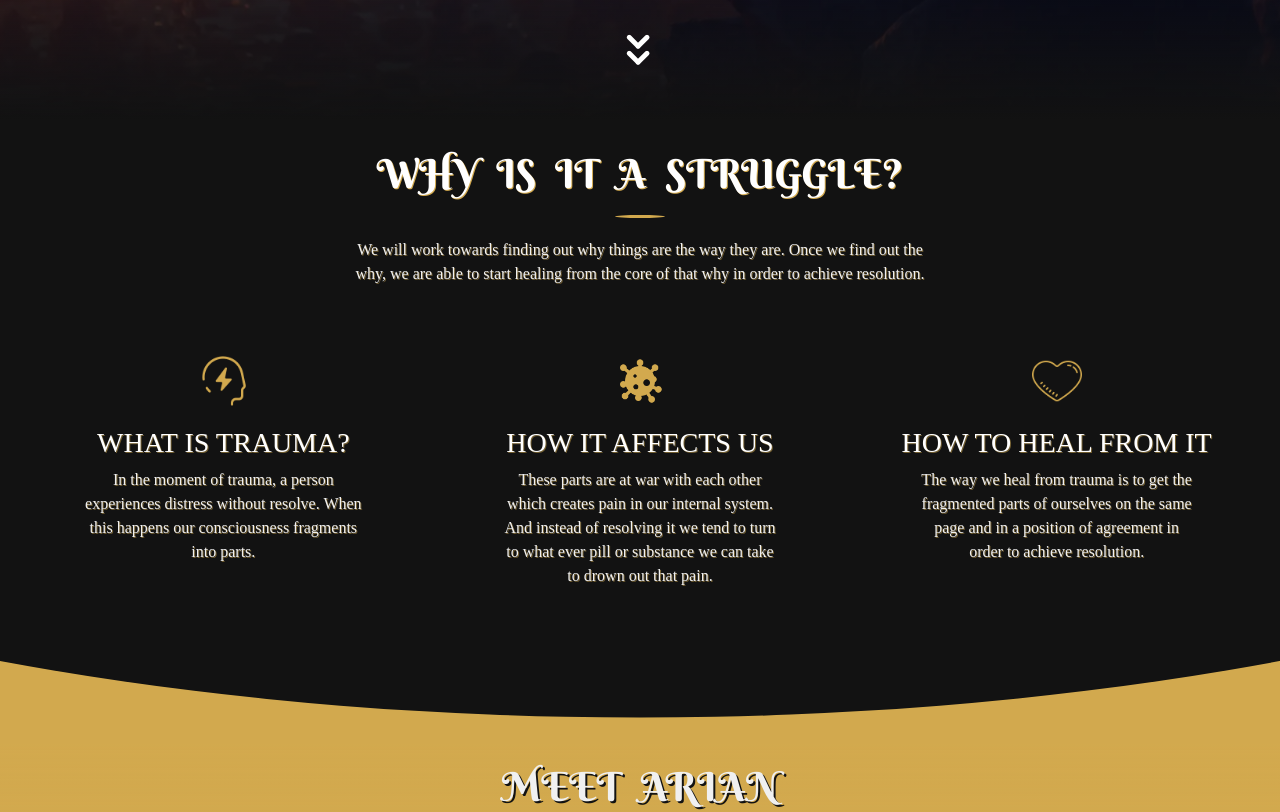
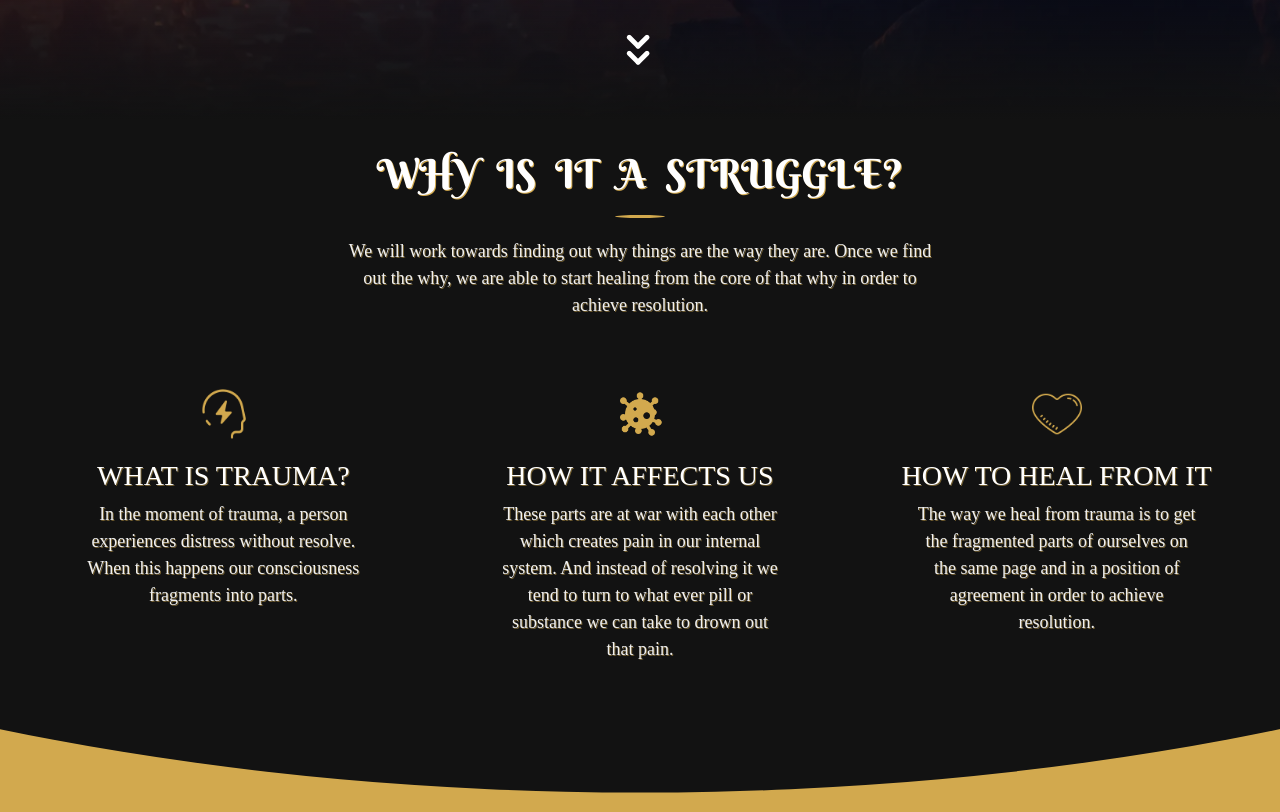
Before and after one commit to ariansamouiehome/life-coaching, a Next.js app: page / in a window 1280 px wide. Shown: the part 680-1492 px from the top of the page. Built offline with nearby package versions, Linux system fonts and the light colour scheme; a web font is replaced by a local one.

Commit message:
increased body copt font size

```diff
--- a/components/BackImageFloatingContent/index.scss
+++ b/components/BackImageFloatingContent/index.scss
@@ -80,10 +80,13 @@
     .body-copy {
       font-family: $brand-font-copy-one;
       color: $brand-white;
-      font-size: 18px;
+      font-size: 19px;
       text-shadow: 1px 1px $brand-black;
       transition: 1s;
       transition-delay: 0.6s;
+      @include media-breakpoint-up(sm) {
+        font-size: 18px;
+      }
 
       .clickable {
         display: inline-block;
--- a/components/ColumnInfoImage/index.scss
+++ b/components/ColumnInfoImage/index.scss
@@ -70,6 +70,10 @@
       font-family: $brand-font-copy-one;
       color: $brand-white;
       text-shadow: 1px 1px rgba($brand-color-one, 0.5);
+      font-size: 19px;
+      @include media-breakpoint-up(xs) {
+        font-size: 18px;
+      }
     }
   }
 
@@ -103,6 +107,10 @@
       font-family: $brand-font-copy-one;
       color: $brand-white;
       text-shadow: 1px 1px rgba($brand-color-one, 0.5);
+      font-size: 19px;
+      @include media-breakpoint-up(xs) {
+        font-size: 18px;
+      }
     }
 
     .inner-content-each-footer {
--- a/components/FullWidthImageTextBanner/index.scss
+++ b/components/FullWidthImageTextBanner/index.scss
@@ -95,10 +95,11 @@
       color: $white;
       font-family: $brand-font-heading-one;
       word-spacing: 10px;
-      text-shadow: 2px 2px $brand-black;
+      text-shadow: 1px 1px $brand-black;
       font-size: 35px;
       @include media-breakpoint-up(sm) {
         font-size: 60px;
+        text-shadow: 2px 2px $brand-black;
       }
     }
 
@@ -109,8 +110,11 @@
       animation-delay: 0.7s;
       color: rgba($white, 0.7);
       font-family: $brand-font-copy-one;
-      text-shadow: 2px 2px $brand-black;
+      text-shadow: 1px 1px $brand-black;
       font-size: 18px;
+      @include media-breakpoint-up(sm) {
+        text-shadow: 2px 2px $brand-black;
+      }
     }
 
     .theme-button {
--- a/components/FullWidthInfo/index.scss
+++ b/components/FullWidthInfo/index.scss
@@ -36,7 +36,12 @@
       text-shadow: 1px 1px rgba($brand-white, 0.5);
       margin: 0;
       transition: 1s;
+      font-size: 19px;
       transition-delay: 0.3s;
+      @include media-breakpoint-up(sm) {
+        font-size: 18px;
+
+      }
     }
 
     .theme-button-wrapper {
--- a/components/ImageSideText/index.scss
+++ b/components/ImageSideText/index.scss
@@ -67,10 +67,11 @@
 
     .content-title {
       color: $brand-white;
-      text-shadow: 5px 5px $brand-black;
+      text-shadow: 2px 2px $brand-black;
       font-family: $brand-font-heading-one;
       font-size: 35px;
       @include media-breakpoint-up(xs) {
+        text-shadow: 5px 5px $brand-black;
         font-size: 50px;
       }
     }
@@ -78,10 +79,11 @@
     .body-copy {
       color: $brand-white;
       font-family: $brand-font-copy-one;
-      font-size: 18px;
+      font-size: 19px;
       margin: 0 0 30px;
       text-shadow: 1px 1px $brand-black;
       @include media-breakpoint-up(xs) {
+        font-size: 18px;
         text-shadow: 3px 3px $brand-black;
       }
     }
```
